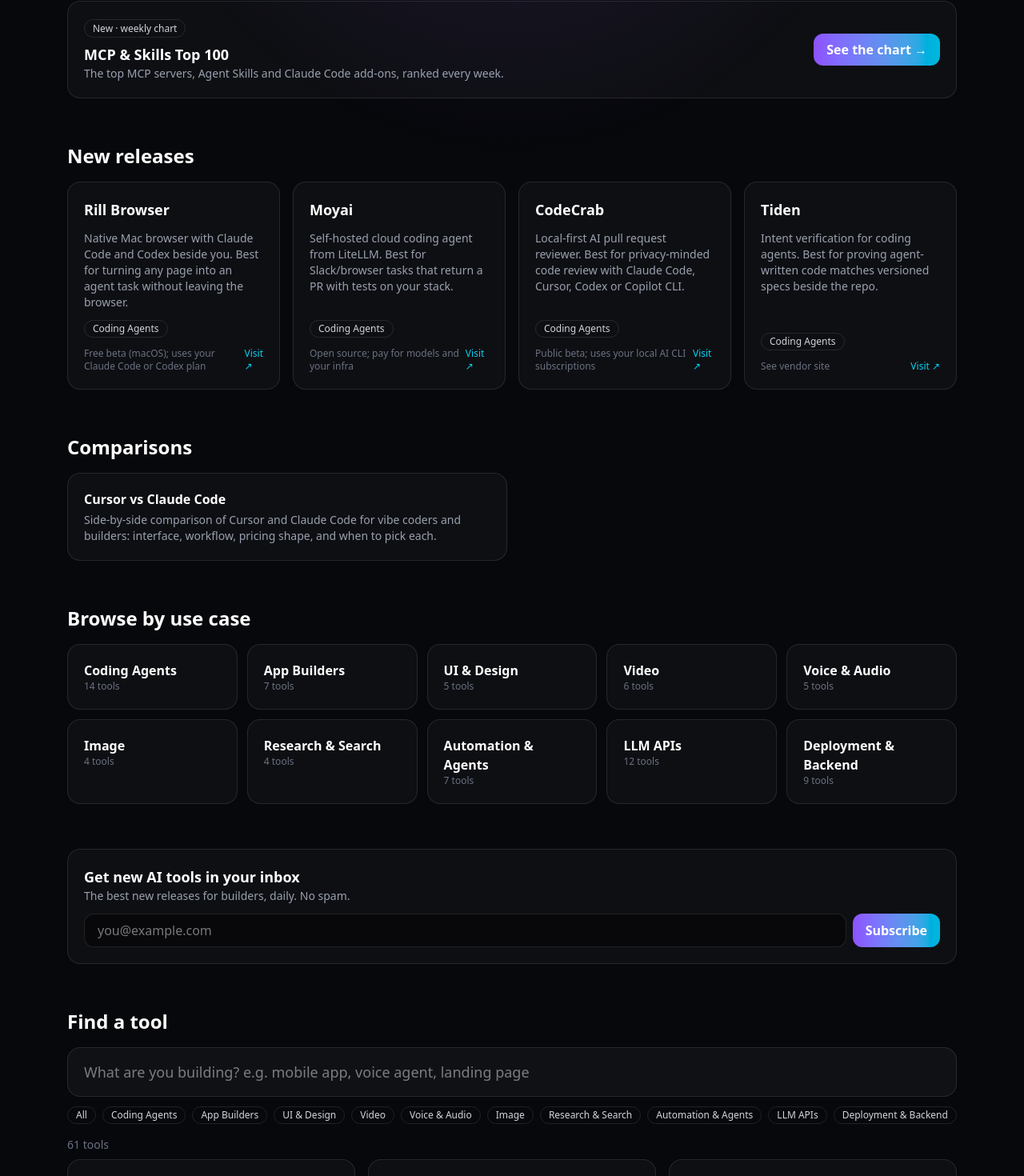
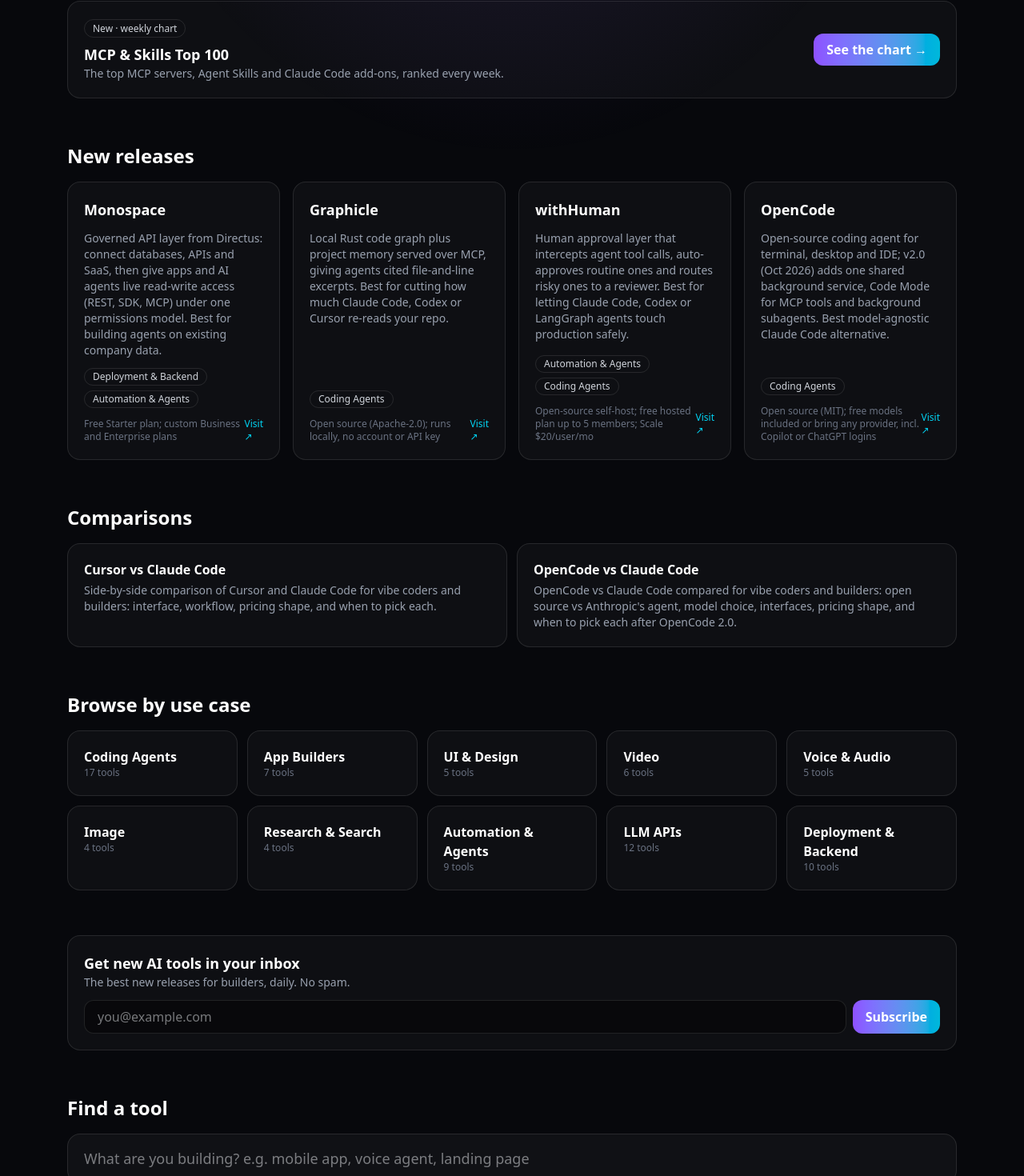
Before and after one commit to smeyerd-pixel/buildstack, a Next.js app: page / in a window 1280 px wide. Shown: the part 485-1955 px from the top of the page at 80% size. Built offline with nearby package versions, Linux system fonts and the light colour scheme; no server answers.

Commit message:
Daily 2026-10-19: add OpenCode, withHuman, Graphicle, Monospace; OpenCode vs Claude Code comparison; /compare hub page + nav, sitemap and llms.txt

```diff
--- a/app/compare/[slug]/page.tsx
+++ b/app/compare/[slug]/page.tsx
@@ -33,7 +33,7 @@ export default async function Page({ params }: { params: Promise<{ slug: string
     headline: c.title,
     description: c.description,
     url: `${SITE.url}/compare/${c.slug}`,
-    dateModified: "2026-10-16",
+    dateModified: c.updated,
   };
 
   return (
@@ -88,8 +88,12 @@ export default async function Page({ params }: { params: Promise<{ slug: string
         </div>
       </section>
 
+      <p className="text-sm">
+        <Link href="/compare" className="text-cyan-400 hover:underline">← All comparisons</Link>
+      </p>
+
       <p className="text-xs text-gray-600">
-        Updated 2026-10-16 on {SITE.name}. Pricing and features change; check each official site before you buy.
+        Updated {c.updated} on {SITE.name}. Pricing and features change; check each official site before you buy.
       </p>
     </div>
   );
--- /dev/null
+++ b/app/compare/page.tsx
@@ -0,0 +1,58 @@
+import Link from "next/link";
+import type { Metadata } from "next";
+import { comparisons } from "@/data/comparisons";
+import { getTool } from "@/lib/data";
+import { SITE } from "@/lib/config";
+
+const title = "AI tool comparisons for builders and vibe coders";
+const description =
+  "Side-by-side comparisons of popular AI coding agents and builder tools: features, pricing shape, models, and which to pick for your project.";
+
+export const metadata: Metadata = {
+  title,
+  description,
+  alternates: { canonical: "/compare" },
+  openGraph: { title, description },
+};
+
+export default function ComparePage() {
+  const ld = {
+    "@context": "https://schema.org",
+    "@type": "ItemList",
+    name: title,
+    url: `${SITE.url}/compare`,
+    itemListElement: comparisons.map((c, i) => ({
+      "@type": "ListItem",
+      position: i + 1,
+      url: `${SITE.url}/compare/${c.slug}`,
+      name: c.title,
+    })),
+  };
+  return (
+    <div className="space-y-8 pt-6">
+      <script type="application/ld+json" dangerouslySetInnerHTML={{ __html: JSON.stringify(ld) }} />
+      <div>
+        <h1 className="text-4xl font-bold text-white">AI tool comparisons</h1>
+        <p className="mt-3 max-w-3xl text-gray-400">{description}</p>
+      </div>
+      <div className="grid gap-4 sm:grid-cols-2">
+        {comparisons.map((c) => {
+          const a = getTool(c.toolA);
+          const b = getTool(c.toolB);
+          return (
+            <Link key={c.slug} href={`/compare/${c.slug}`} className="card p-6">
+              <div className="text-lg font-semibold text-white">{c.title}</div>
+              <div className="mt-1 text-sm text-gray-400">{c.description}</div>
+              <div className="mt-3 text-xs text-gray-500">
+                {a?.name} · {b?.name} · Updated {c.updated}
+              </div>
+            </Link>
+          );
+        })}
+      </div>
+      <p className="text-sm text-gray-400">
+        Looking for something else? <Link href="/#categories" className="text-cyan-400 hover:underline">Browse tools by use case</Link>.
+      </p>
+    </div>
+  );
+}
--- a/app/layout.tsx
+++ b/app/layout.tsx
@@ -15,7 +15,7 @@ export default function RootLayout({ children }: { children: React.ReactNode })
       <div className="pointer-events-none fixed inset-0 -z-10 bg-[radial-gradient(ellipse_at_top,rgba(139,92,246,0.18),transparent_60%)]" />
       <header className="mx-auto flex max-w-6xl items-center justify-between px-5 py-5">
         <Link href="/" className="text-xl font-bold text-white">Build<span className="bg-gradient-to-r from-violet-400 to-cyan-400 bg-clip-text text-transparent">Stack</span></Link>
-        <nav className="flex gap-5 text-sm text-gray-400"><Link href="/top100" className="hover:text-white">Top 100</Link><Link href="/#categories" className="hover:text-white">Use cases</Link><Link href="/guides" className="hover:text-white">Guides</Link><Link href="/sponsor" className="hover:text-white">Sponsor</Link></nav>
+        <nav className="flex gap-5 text-sm text-gray-400"><Link href="/top100" className="hover:text-white">Top 100</Link><Link href="/#categories" className="hover:text-white">Use cases</Link><Link href="/compare" className="hover:text-white">Compare</Link><Link href="/guides" className="hover:text-white">Guides</Link><Link href="/sponsor" className="hover:text-white">Sponsor</Link></nav>
       </header>
       <main className="mx-auto max-w-6xl px-5 pb-20">{children}</main>
       <footer className="border-t border-white/10 py-8 text-center text-sm text-gray-500">© {new Date().getFullYear()} {SITE.name} · <Link href="/sponsor">Advertise</Link> · <a href="/llms.txt">llms.txt</a></footer>
--- a/app/llms.txt/route.ts
+++ b/app/llms.txt/route.ts
@@ -5,7 +5,7 @@ export const dynamic = "force-static";
 export function GET() {
   const body = [`# ${SITE.name}`, "", `> ${SITE.tagline}. ${tools.length} curated AI tools organized by use case, with pricing notes and a short verdict on what each is best for.`, "",
     ...categories.flatMap((c) => [`## ${c.name}`, c.description, ...toolsIn(c.slug).map((t) => `- [${t.name}](${SITE.url}/tools/${t.slug}): ${t.verdict} Pricing: ${t.pricing}. Official site: ${t.url}`), ""]),
-    "## Comparisons", ...comparisons.map((c) => `- [${c.title}](${SITE.url}/compare/${c.slug}): ${c.description}`), "",
+    "## Comparisons", `- [All comparisons](${SITE.url}/compare): side-by-side comparisons of popular AI tools for builders.`, ...comparisons.map((c) => `- [${c.title}](${SITE.url}/compare/${c.slug}): ${c.description}`), "",
     "## Other", `- [MCP & Skills Top 100](${SITE.url}/top100): weekly chart of the top 100 MCP servers, Agent Skills and Claude Code add-ons, ranked from GitHub stars, weekly momentum and npm downloads.`, `- [Sponsor / featured listings](${SITE.url}/sponsor)`].join("\n");
   return new Response(body, { headers: { "Content-Type": "text/plain; charset=utf-8" } });
 }
--- a/app/sitemap.ts
+++ b/app/sitemap.ts
@@ -9,8 +9,9 @@ export default function sitemap(): MetadataRoute.Sitemap {
     { url: `${SITE.url}/guides` },
     { url: `${SITE.url}/guides/use-a-github-repo`, lastModified: "2026-10-16", priority: 0.8 },
     { url: `${SITE.url}/top100`, changeFrequency: "weekly", priority: 0.9 },
+    { url: `${SITE.url}/compare`, changeFrequency: "weekly", priority: 0.8, lastModified: comparisons.map((c) => c.updated).sort().at(-1) },
     ...categories.map((c) => ({ url: `${SITE.url}/use-case/${c.slug}`, changeFrequency: "daily" as const, priority: 0.8 })),
-    ...comparisons.map((c) => ({ url: `${SITE.url}/compare/${c.slug}`, changeFrequency: "weekly" as const, priority: 0.7, lastModified: "2026-10-16" })),
+    ...comparisons.map((c) => ({ url: `${SITE.url}/compare/${c.slug}`, changeFrequency: "weekly" as const, priority: 0.7, lastModified: c.updated })),
     ...tools.map((t) => ({ url: `${SITE.url}/tools/${t.slug}`, lastModified: t.added })),
   ];
 }
--- a/data/comparisons.ts
+++ b/data/comparisons.ts
@@ -8,6 +8,7 @@ export type Comparison = {
   points: { label: string; a: string; b: string }[];
   pickA: string;
   pickB: string;
+  updated: string; // ISO date this comparison was last reviewed
 };
 
 export const comparisons: Comparison[] = [
@@ -44,6 +45,47 @@ export const comparisons: Comparison[] = [
     ],
     pickA: "You want an IDE as your home base and prefer editing with agents in the UI.",
     pickB: "You live in the terminal, want deep autonomous runs, or already pay for Claude.",
+    updated: "2026-10-16",
+  },
+  {
+    slug: "opencode-vs-claude-code",
+    title: "OpenCode vs Claude Code",
+    description:
+      "OpenCode vs Claude Code compared for vibe coders and builders: open source vs Anthropic's agent, model choice, interfaces, pricing shape, and when to pick each after OpenCode 2.0.",
+    toolA: "opencode",
+    toolB: "claude-code",
+    summary:
+      "Both are agentic coders you can drive from the terminal. OpenCode is an MIT-licensed open-source agent that works with 75+ model providers (including local models) and can sign in with an existing GitHub Copilot or ChatGPT Plus/Pro account; its 2.0 release in October 2026 put the terminal, desktop and web apps on one shared background service. Claude Code is Anthropic's own agent, tuned for Claude models and included with Claude paid plans or API usage.",
+    points: [
+      {
+        label: "License",
+        a: "Open source (MIT) on GitHub",
+        b: "Proprietary product from Anthropic",
+      },
+      {
+        label: "Models",
+        a: "Any of 75+ providers via Models.dev, local models, plus free models included",
+        b: "Anthropic Claude models via your Claude plan or API",
+      },
+      {
+        label: "Interfaces",
+        a: "Terminal UI, desktop app, web and IDE extension, all sharing one local service in 2.0",
+        b: "Terminal CLI plus IDE extensions, desktop, and web",
+      },
+      {
+        label: "Pricing shape",
+        a: "Free to use; pay only for the model provider or subscription you connect",
+        b: "Included with Claude paid plans or API usage",
+      },
+      {
+        label: "Extending it",
+        a: "MCP servers run in Code Mode by default, hot-reloadable plugins, and an embeddable @opencode/sdk",
+        b: "MCP servers, hooks, subagents and Agent Skills",
+      },
+    ],
+    pickA: "You want an open-source agent, freedom to switch models (or use a Copilot/ChatGPT plan you already pay for), or to embed the agent in your own tools.",
+    pickB: "You mainly use Claude models, already pay for a Claude plan, and want Anthropic's first-party agent experience.",
+    updated: "2026-10-19",
   },
 ];
 
--- a/data/tools.ts
+++ b/data/tools.ts
@@ -67,4 +67,9 @@ export const tools: Tool[] = [
   { slug: "codecrab", name: "CodeCrab", url: "https://www.codecrab.ai", categories: ["coding-agents"], pricing: "Public beta; uses your local AI CLI subscriptions", verdict: "Local-first AI pull request reviewer. Best for privacy-minded code review with Claude Code, Cursor, Codex or Copilot CLI.", added: "2026-10-16" },
   { slug: "moyai", name: "Moyai", url: "https://github.com/BerriAI/moyai", categories: ["coding-agents"], pricing: "Open source; pay for models and your infra", verdict: "Self-hosted cloud coding agent from LiteLLM. Best for Slack/browser tasks that return a PR with tests on your stack.", added: "2026-10-16" },
   { slug: "rill-browser", name: "Rill Browser", url: "https://rill.love", categories: ["coding-agents"], pricing: "Free beta (macOS); uses your Claude Code or Codex plan", verdict: "Native Mac browser with Claude Code and Codex beside you. Best for turning any page into an agent task without leaving the browser.", added: "2026-10-16" },
+  // 2026-10-19 daily adds
+  { slug: "opencode", name: "OpenCode", url: "https://opencode.ai", categories: ["coding-agents"], pricing: "Open source (MIT); free models included or bring any provider, incl. Copilot or ChatGPT logins", verdict: "Open-source coding agent for terminal, desktop and IDE; v2.0 (Oct 2026) adds one shared background service, Code Mode for MCP tools and background subagents. Best model-agnostic Claude Code alternative.", added: "2026-10-19" },
+  { slug: "withhuman", name: "withHuman", url: "https://withhuman.ai", categories: ["automation-agents", "coding-agents"], pricing: "Open-source self-host; free hosted plan up to 5 members; Scale $20/user/mo", verdict: "Human approval layer that intercepts agent tool calls, auto-approves routine ones and routes risky ones to a reviewer. Best for letting Claude Code, Codex or LangGraph agents touch production safely.", added: "2026-10-19" },
+  { slug: "graphicle", name: "Graphicle", url: "https://github.com/Graphicle-AI/graphicle", categories: ["coding-agents"], pricing: "Open source (Apache-2.0); runs locally, no account or API key", verdict: "Local Rust code graph plus project memory served over MCP, giving agents cited file-and-line excerpts. Best for cutting how much Claude Code, Codex or Cursor re-reads your repo.", added: "2026-10-19" },
+  { slug: "monospace", name: "Monospace", url: "https://monospace.io", categories: ["deployment-backend", "automation-agents"], pricing: "Free Starter plan; custom Business and Enterprise plans", verdict: "Governed API layer from Directus: connect databases, APIs and SaaS, then give apps and AI agents live read-write access (REST, SDK, MCP) under one permissions model. Best for building agents on existing company data.", added: "2026-10-19" },
 ];
```
